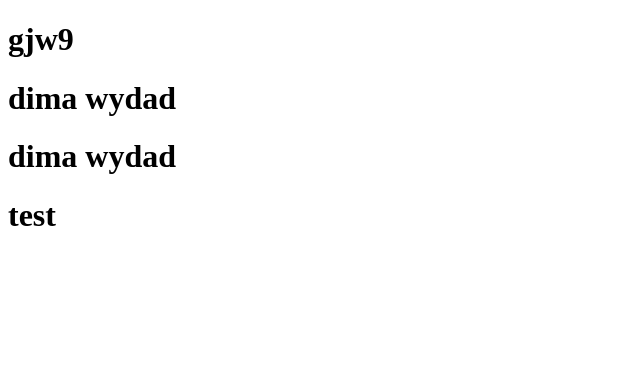
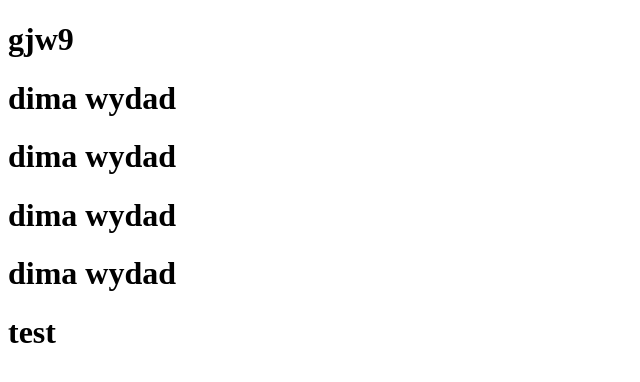
Before and after one commit to zaitoune05/systeme_gestion, a plain HTML site: page index.html in a window 1280 px wide. Shown: the whole page, without its empty margins (0-640 px from the left). Drawn offline with Linux system fonts and the light colour scheme.

Commit message:
Update index.html

```diff
--- a/index.html
+++ b/index.html
@@ -10,6 +10,8 @@
     <h1>gjw9</h1>
     <h1>dima wydad</h1>
     <h1>dima wydad</h1>
+    <h1>dima wydad</h1>
+    <h1>dima wydad</h1>
     <h1>test</h1>
 </body>
 </html>
```
